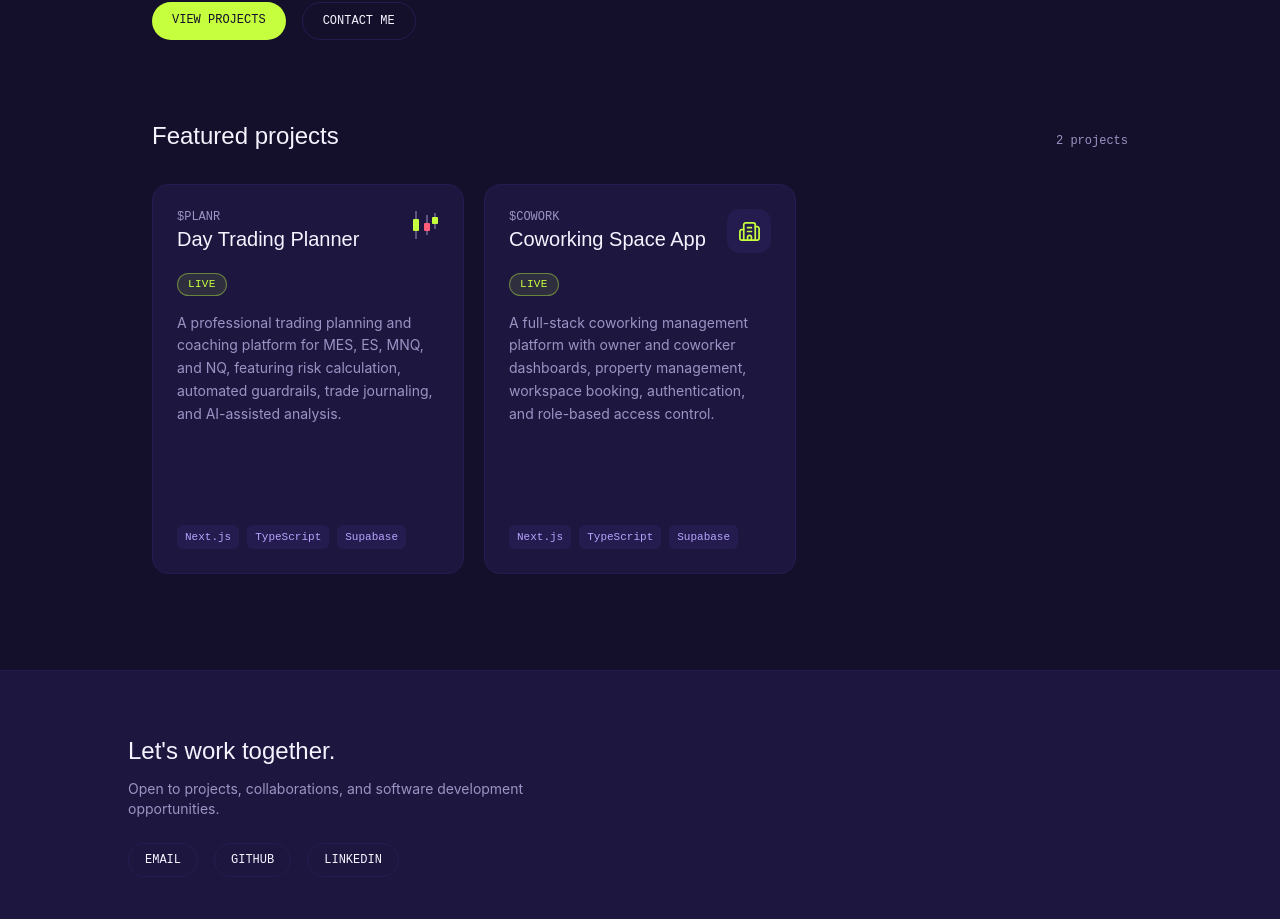
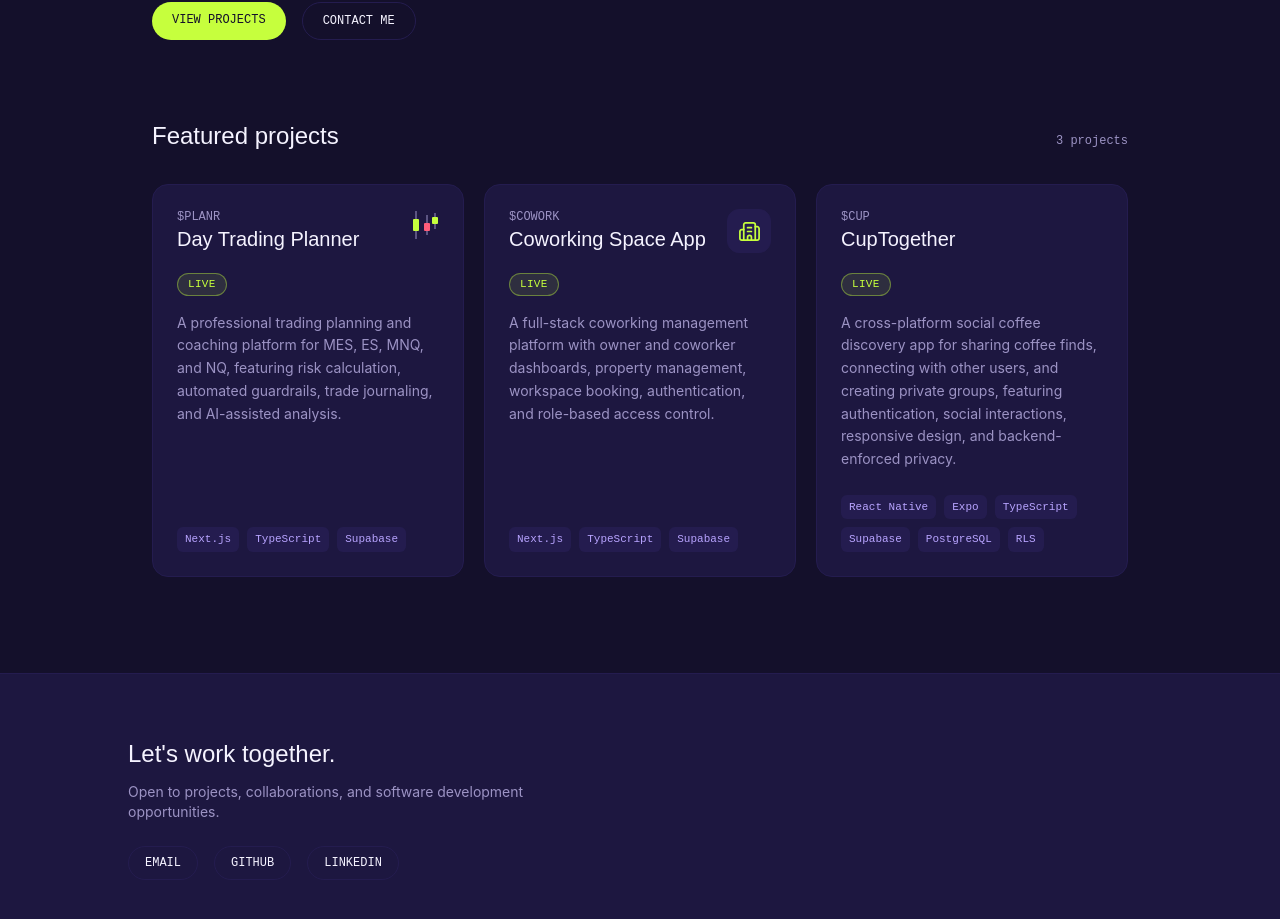
Before and after one commit to LeizianeTrevisanDardin/Portfolio_by_Lizzy, a Next.js app: page / in a window 1280 px wide. Shown: the part 820-1739 px from the top of the page. Built offline with nearby package versions, Linux system fonts and the light colour scheme.

Commit message:
adding CupTogether APP in React Native

```diff
--- a/app/page.tsx
+++ b/app/page.tsx
@@ -24,16 +24,23 @@ const PROJECTS = [
     stack: ["Next.js", "TypeScript", "Supabase"],
      href:"https://co-working-next-js.vercel.app/"
   },
-  // {
-  //   symbol: "$JULINA",
-  //   name: "Festa Julina Invitation",
-  //   icon: PartyPopper,
-  //   status: "SHIPPED" as const,
-  //   description:
-  //     "An interactive event website featuring a countdown, RSVP, shared food lists, photo gallery, anonymous authentication, and secure row-level security policies.",
-  //   stack: ["Next.js", "Supabase", "RLS"],
-
-  // },
+  {
+     symbol: "$CUP",
+    name: "CupTogether",
+    image: "/images/app-logo.jpeg",
+    status: "LIVE" as const,
+    description:
+      "A cross-platform social coffee discovery app for sharing coffee finds, connecting with other users, and creating private groups, featuring authentication, social interactions, responsive design, and backend-enforced privacy.",
+    stack: [
+      "React Native",
+      "Expo",
+      "TypeScript",
+      "Supabase",
+      "PostgreSQL",
+      "RLS",
+    ],
+    href: "https://cuptogether.expo.app",
+  },
 ];
 
 export default function Home() {
```
Also changed, not shown: public/images/App Logo.jpeg (added).
